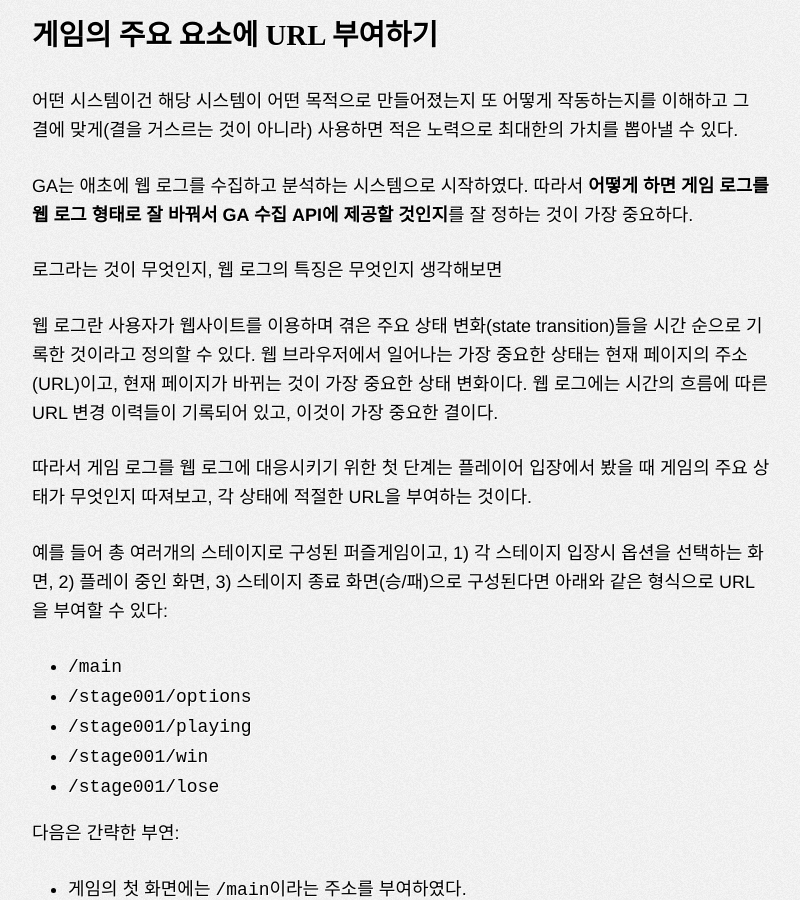
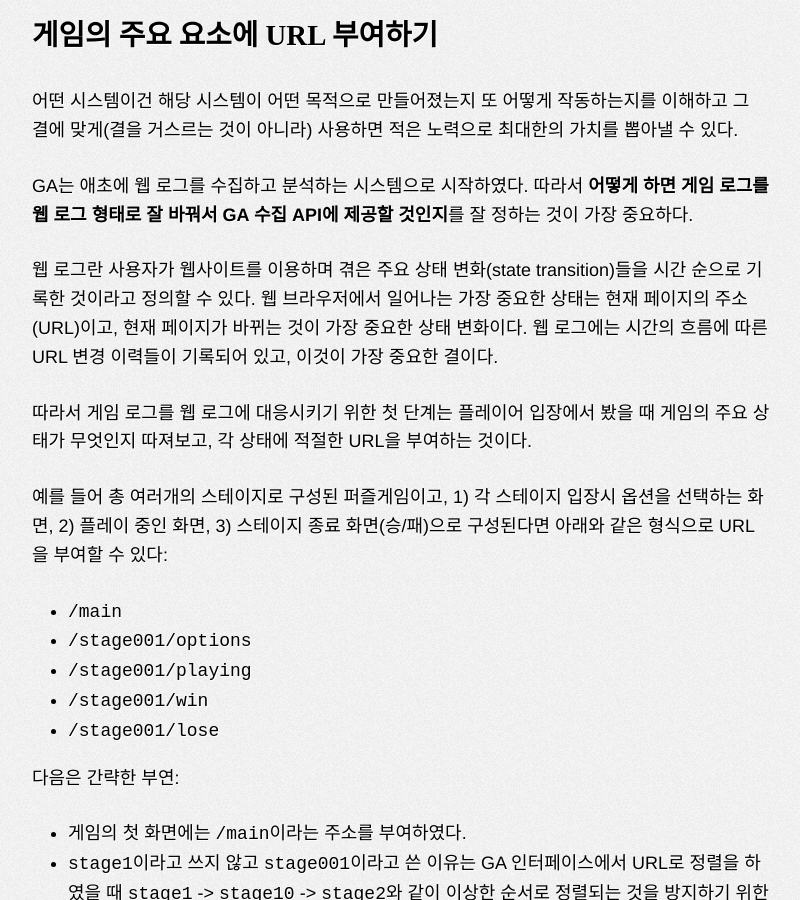
Before and after one commit to boxnwhiskr/boxnwhiskr.github.io, a Jekyll site: the page built from _posts/2014-11-08-analyze_game_using_ga_2.markdown, in a window 1280 px wide and 900 px high, scrolled down 481 px. Shown: the whole window, without its empty margins (239-1039 px from the left). Built offline with Jekyll 4.4.1, drawn with Linux system fonts in a browser that asks for light colours.

Commit message:
Update 2014-11-08-analyze_game_using_ga_2.markdown

```diff
--- a/_posts/2014-11-08-analyze_game_using_ga_2.markdown
+++ b/_posts/2014-11-08-analyze_game_using_ga_2.markdown
@@ -17,8 +17,6 @@ date: 2014-11-08
 어떤 시스템이건 해당 시스템이 어떤 목적으로 만들어졌는지 또 어떻게 작동하는지를 이해하고 그 결에 맞게(결을 거스르는 것이 아니라) 사용하면 적은 노력으로 최대한의 가치를 뽑아낼 수 있다.
 
 GA는 애초에 웹 로그를 수집하고 분석하는 시스템으로 시작하였다. 따라서 **어떻게 하면 게임 로그를 웹 로그 형태로 잘 바꿔서 GA 수집 API에 제공할 것인지**를 잘 정하는 것이 가장 중요하다.
-
-로그라는 것이 무엇인지, 웹 로그의 특징은 무엇인지 생각해보면
 
 웹 로그란 사용자가 웹사이트를 이용하며 겪은 주요 상태 변화(state transition)들을 시간 순으로 기록한 것이라고 정의할 수 있다. 웹 브라우저에서 일어나는 가장 중요한 상태는 현재 페이지의 주소(URL)이고, 현재 페이지가 바뀌는 것이 가장 중요한 상태 변화이다. 웹 로그에는 시간의 흐름에 따른 URL 변경 이력들이 기록되어 있고, 이것이 가장 중요한 결이다.
 
```
